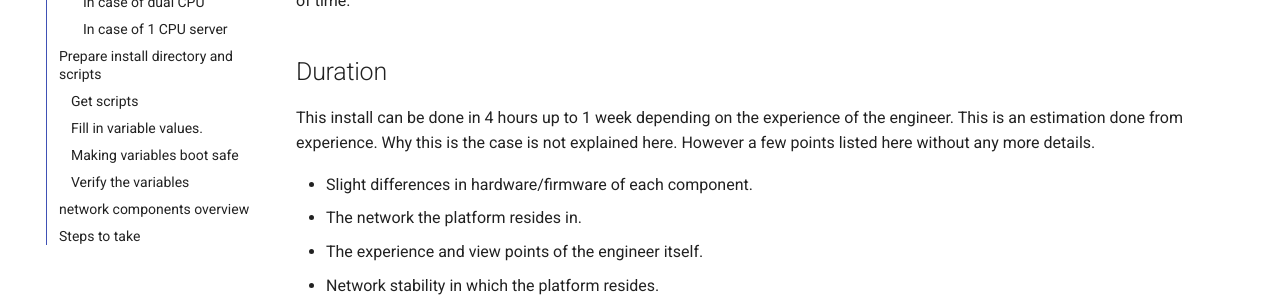
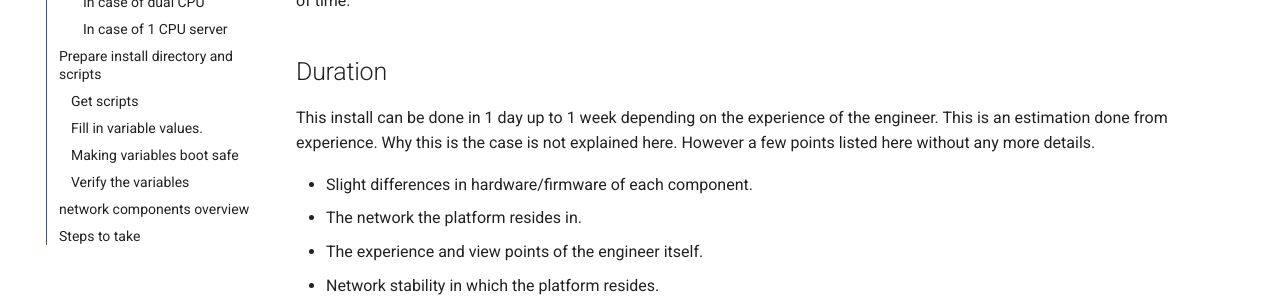
Before and after one commit to accelleran/drax-docs, an MkDocs documentation site: the page built from docs/index.md, in a window 1280 px wide and 900 px high. Shown: the part 409-709 px from the top of the window. Built offline with MkDocs 1.6.1 and Material for MkDocs 9.7.7, drawn with Linux system fonts in a browser that asks for light colours; the version menu is left out.

Commit message:
duration 1 day - 1 week

```diff
--- a/docs/index.md
+++ b/docs/index.md
@@ -7,7 +7,7 @@ This guide describes the installation of the Accelleran dRAX base, 4G and 5G com
 This first page is the most important page of the install. This first pages holds all the elements needed to do the install in a minimum of time.
 
 ## Duration
-This install can be done in  4 hours up to 1 week depending on the experience of the engineer. This is an estimation done from experience. Why this is the case is not explained here. However a few points listed here without any more details.
+This install can be done in  1 day up to 1 week depending on the experience of the engineer. This is an estimation done from experience. Why this is the case is not explained here. However a few points listed here without any more details.
 
 * Slight differences in hardware/firmware of each component.
 * The network the platform resides in.
```
